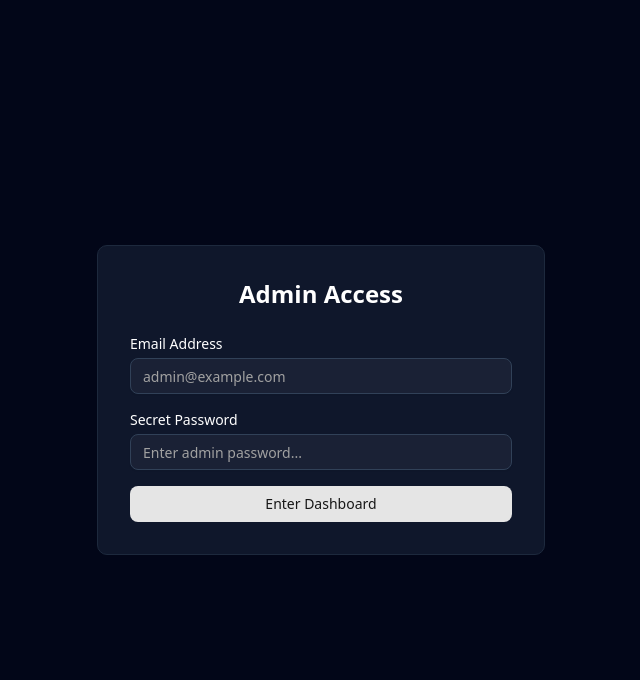
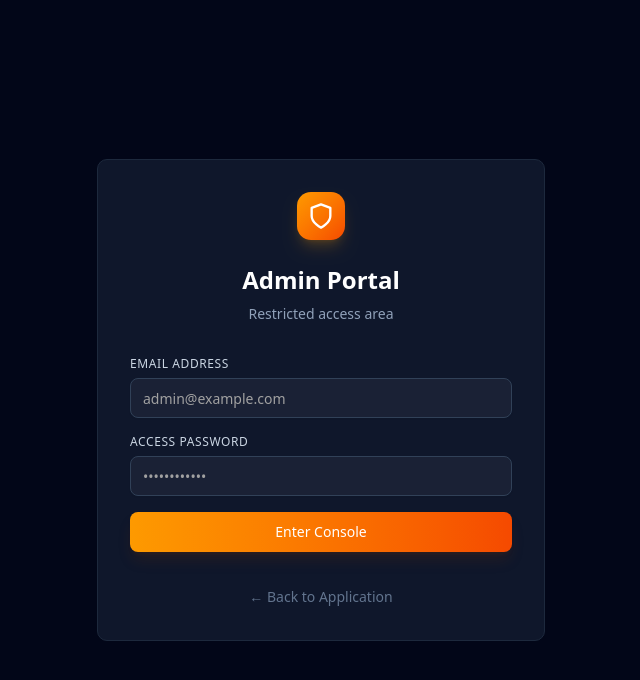
Before and after one commit to Mining-Geologist/qaqc-saas, a Next.js app: page /admin/login in a window 1280 px wide. Shown: the top 680 px of the page, without its empty margins (319-959 px from the left). Built offline with nearby package versions, Linux system fonts and the light colour scheme.

Commit message:
Fix: Restore Admin Sidebar and Styling

```diff
--- a/src/app/admin/dashboard/layout.tsx
+++ b/src/app/admin/dashboard/layout.tsx
@@ -1,5 +1,38 @@
 import { cookies } from "next/headers";
 import { redirect } from "next/navigation";
+import Link from "next/link";
+import {
+    Sidebar,
+    SidebarContent,
+    SidebarFooter,
+    SidebarGroup,
+    SidebarGroupContent,
+    SidebarGroupLabel,
+    SidebarHeader,
+    SidebarMenu,
+    SidebarMenuButton,
+    SidebarMenuItem,
+    SidebarProvider,
+    SidebarTrigger,
+} from "@/components/ui/sidebar";
+import {
+    Shield,
+    LayoutDashboard,
+    Users,
+    Settings,
+    LogOut,
+    Database,
+} from "lucide-react";
+import { Badge } from "@/components/ui/badge";
+import { Button } from "@/components/ui/button";
+import { adminLogout } from "@/actions/admin-auth";
+
+const adminNavItems = [
+    { title: "Overview", href: "/admin/dashboard", icon: LayoutDashboard },
+    { title: "Users", href: "/admin/dashboard/users", icon: Users },
+    { title: "API Keys", href: "/admin/dashboard/api-keys", icon: Database },
+    { title: "Settings", href: "/admin/dashboard/settings", icon: Settings },
+];
 
 export default async function AdminDashboardLayout({
     children,
@@ -14,12 +47,72 @@ export default async function AdminDashboardLayout({
     }
 
     return (
-        <div className="admin-protected-area">
-            {/* We can add a separate Admin Sidebar here if needed later */}
-            <div className="bg-amber-900/10 border-b border-amber-900/20 p-2 text-center text-amber-500 text-xs font-mono">
-                ADMIN MODE ACTIVE
+        <SidebarProvider>
+            <div className="flex h-screen w-full bg-slate-950">
+                <Sidebar className="border-r border-slate-800 bg-slate-950">
+                    <SidebarHeader className="border-b border-slate-800 p-4">
+                        <Link href="/admin" className="flex items-center gap-2">
+                            <div className="w-8 h-8 rounded-lg bg-gradient-to-br from-amber-500 to-orange-600 flex items-center justify-center">
+                                <Shield className="w-5 h-5 text-white" />
+                            </div>
+                            <span className="text-lg font-bold text-white">Admin Console</span>
+                        </Link>
+                    </SidebarHeader>
+
+                    <SidebarContent>
+                        <SidebarGroup>
+                            <SidebarGroupLabel className="text-slate-500">Management</SidebarGroupLabel>
+                            <SidebarGroupContent>
+                                <SidebarMenu>
+                                    {adminNavItems.map((item) => (
+                                        <SidebarMenuItem key={item.href}>
+                                            <SidebarMenuButton
+                                                asChild
+                                                className="hover:bg-slate-800 hover:text-white data-[active=true]:bg-amber-500/10 data-[active=true]:text-amber-500"
+                                            >
+                                                <Link href={item.href}>
+                                                    <item.icon className="w-4 h-4" />
+                                                    <span>{item.title}</span>
+                                                </Link>
+                                            </SidebarMenuButton>
+                                        </SidebarMenuItem>
+                                    ))}
+                                </SidebarMenu>
+                            </SidebarGroupContent>
+                        </SidebarGroup>
+                    </SidebarContent>
+
+                    <SidebarFooter className="border-t border-slate-800 p-4">
+                        <form action={adminLogout}>
+                            <Button
+                                variant="outline"
+                                className="w-full justify-start text-red-400 hover:text-red-300 hover:bg-red-950/20 border-slate-800"
+                            >
+                                <LogOut className="w-4 h-4 mr-2" />
+                                Sign Out
+                            </Button>
+                        </form>
+                    </SidebarFooter>
+                </Sidebar>
+
+                <div className="flex-1 flex flex-col min-w-0">
+                    <header className="h-14 border-b border-slate-800 flex items-center justify-between px-4 bg-slate-950/50 backdrop-blur-sm sticky top-0 z-10">
+                        <div className="flex items-center gap-4">
+                            <SidebarTrigger className="text-slate-400 hover:text-white" />
+                            <Badge
+                                variant="outline"
+                                className="border-amber-500/50 text-amber-500 bg-amber-500/10"
+                            >
+                                ADMIN MODE
+                            </Badge>
+                        </div>
+                    </header>
+
+                    <main className="flex-1 overflow-auto p-6 bg-slate-950">
+                        {children}
+                    </main>
+                </div>
             </div>
-            {children}
-        </div>
+        </SidebarProvider>
     );
 }
--- a/src/app/admin/login/page.tsx
+++ b/src/app/admin/login/page.tsx
@@ -30,38 +30,67 @@ export default function AdminLoginPage() {
     return (
         <div className="min-h-screen flex items-center justify-center bg-slate-950 text-white">
             <div className="w-full max-w-md p-8 bg-slate-900 rounded-lg border border-slate-800">
-                <h1 className="text-2xl font-bold mb-6 text-center">Admin Access</h1>
+                <div className="flex justify-center mb-6">
+                    <div className="w-12 h-12 rounded-xl bg-gradient-to-br from-amber-500 to-orange-600 flex items-center justify-center shadow-lg shadow-amber-500/20">
+                        <svg
+                            xmlns="http://www.w3.org/2000/svg"
+                            viewBox="0 0 24 24"
+                            fill="none"
+                            stroke="currentColor"
+                            strokeWidth="2"
+                            strokeLinecap="round"
+                            strokeLinejoin="round"
+                            className="w-7 h-7 text-white"
+                        >
+                            <path d="M12 22s8-4 8-10V5l-8-3-8 3v7c0 6 8 10 8 10z" />
+                        </svg>
+                    </div>
+                </div>
+
+                <h1 className="text-2xl font-bold mb-2 text-center text-white">Admin Portal</h1>
+                <p className="text-slate-400 text-center mb-8 text-sm">Restricted access area</p>
+
                 <form action={handleSubmit} className="space-y-4">
                     <div>
-                        <label className="block text-sm font-medium mb-1">Email Address</label>
+                        <label className="block text-xs font-medium mb-1.5 text-slate-300 uppercase tracking-wider">Email Address</label>
                         <Input
                             type="email"
                             name="email"
                             placeholder="admin@example.com"
-                            className="bg-slate-950 border-slate-700"
+                            className="bg-slate-950/50 border-slate-700 focus:border-amber-500 focus:ring-amber-500/20 h-10"
                             required
                         />
                     </div>
                     <div>
-                        <label className="block text-sm font-medium mb-1">Secret Password</label>
+                        <label className="block text-xs font-medium mb-1.5 text-slate-300 uppercase tracking-wider">Access Password</label>
                         <Input
                             type="password"
                             name="password"
-                            placeholder="Enter admin password..."
-                            className="bg-slate-950 border-slate-700"
+                            placeholder="••••••••••••"
+                            className="bg-slate-950/50 border-slate-700 focus:border-amber-500 focus:ring-amber-500/20 h-10"
                             required
                         />
                     </div>
 
                     {error && (
-                        <div className="text-red-400 text-sm bg-red-950/50 p-2 rounded">
-                            {error}
+                        <div className="text-red-400 text-sm bg-red-950/20 border border-red-900/50 p-3 rounded-md flex items-center gap-2">
+                            <span>⚠️</span> {error}
                         </div>
                     )}
 
-                    <Button type="submit" className="w-full" disabled={loading}>
-                        {loading ? "Checking..." : "Enter Dashboard"}
+                    <Button
+                        type="submit"
+                        className="w-full bg-gradient-to-r from-amber-500 to-orange-600 hover:from-amber-600 hover:to-orange-700 text-white font-medium h-10 shadow-lg shadow-amber-900/20"
+                        disabled={loading}
+                    >
+                        {loading ? "Authenticating..." : "Enter Console"}
                     </Button>
+
+                    <div className="pt-4 text-center">
+                        <a href="/" className="text-slate-500 hover:text-slate-400 text-sm transition-colors">
+                            ← Back to Application
+                        </a>
+                    </div>
                 </form>
             </div>
         </div>
```
